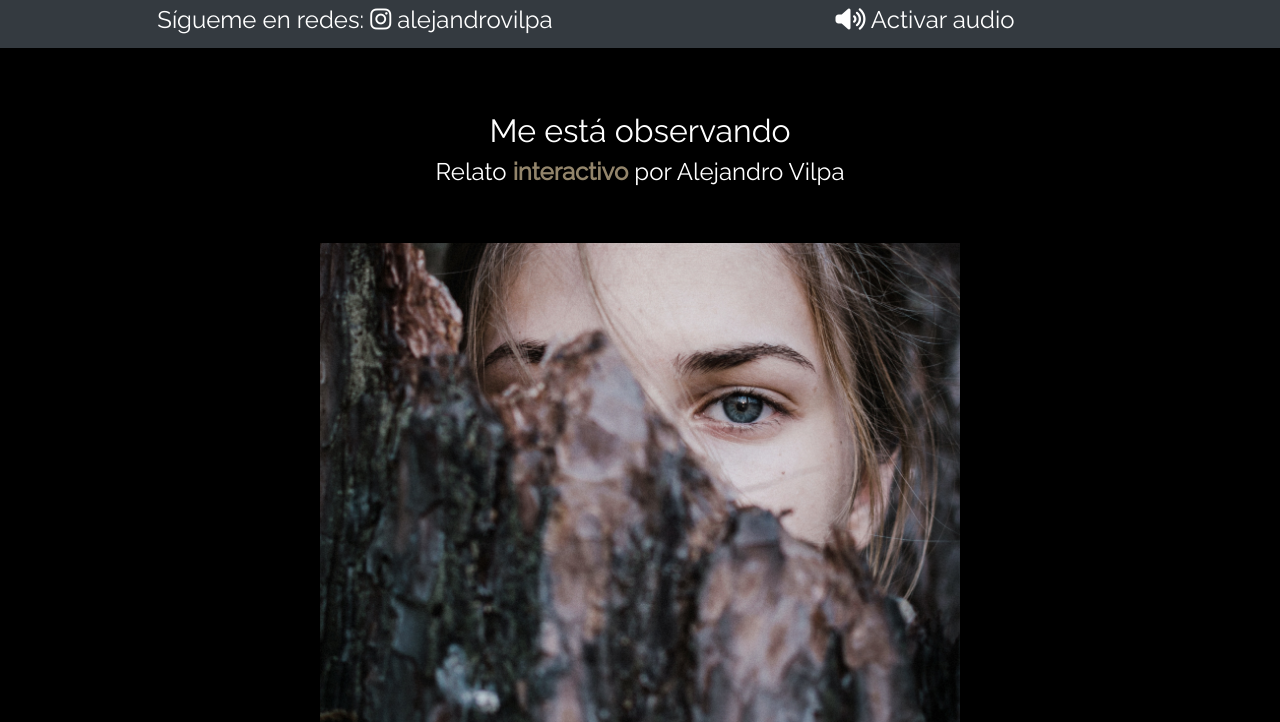
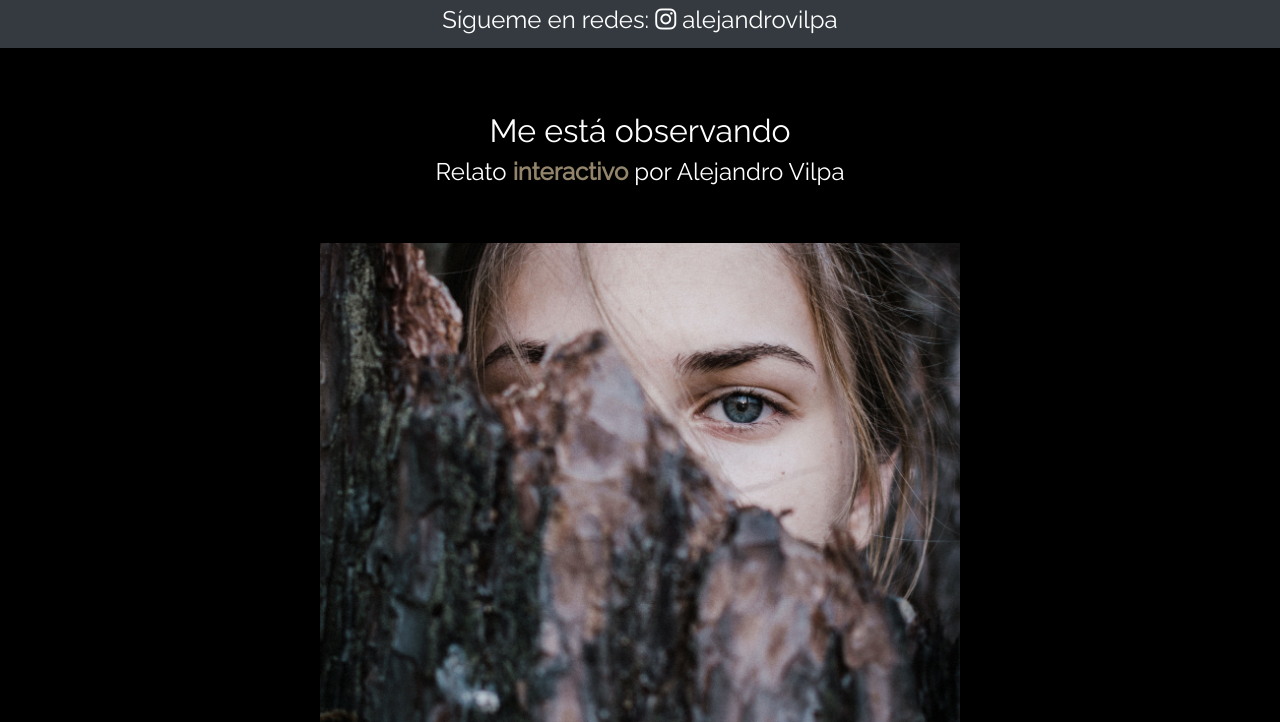
Before and after one commit to alecvipa/meEstaObservando, a Node server app: page / in a window 1280 px wide. Shown: the top 722 px of the page. Run offline with Node 20, Linux system fonts and the light colour scheme; some libraries are stand-ins or nearby versions.

Commit message:
audio deleted

```diff
--- a/views/layouts/main.handlebars
+++ b/views/layouts/main.handlebars
@@ -14,25 +14,17 @@
 </head>
 
 <body>
-    <audio id="myAudio">
-        <source src="/assets/music/mixit.mp3">
-        Your browser does not support the audio element.
-    </audio>
-
     <div class="header bg-dark">
         <div class="container">
             <div class="row">
-                <div class="col-md-6">
-                    <div class="container text-center">
-                        <h4 class="headerTitle">Sígueme en redes: <a
-                                href="https://www.instagram.com/alejandrovilpa/?hl=es-la" target="_blank"
-                                rel="noopener noreferrer" class="text-white"><i class="fab fa-instagram"></i>
-                                alejandrovilpa</a> </h4>
-                    </div>
+
+                <div class="container text-center">
+                    <h4 class="headerTitle">Sígueme en redes: <a
+                            href="https://www.instagram.com/alejandrovilpa/?hl=es-la" target="_blank"
+                            rel="noopener noreferrer" class="text-white"><i class="fab fa-instagram"></i>
+                            alejandrovilpa</a> </h4>
                 </div>
-                <div class="col-md-6 text-center">
-                    <h4 onclick="playAudio()"><i class="fas fa-volume-up"></i> Activar audio</h4>
-                </div>
+
             </div>
         </div>
     </div>
@@ -44,14 +36,6 @@
     <div class="bodie">
         {{{body}}}
     </div>
-
-    <script>
-        var x = document.getElementById("myAudio");
-        function playAudio() {
-            x.play();
-        }
-
-    </script>
     <script src="/assets/js/script.js"></script>
     <script src="https://stackpath.bootstrapcdn.com/bootstrap/4.4.1/js/bootstrap.min.js"
         integrity="sha384-wfSDF2E50Y2D1uUdj0O3uMBJnjuUD4Ih7YwaYd1iqfktj0Uod8GCExl3Og8ifwB6"
```
